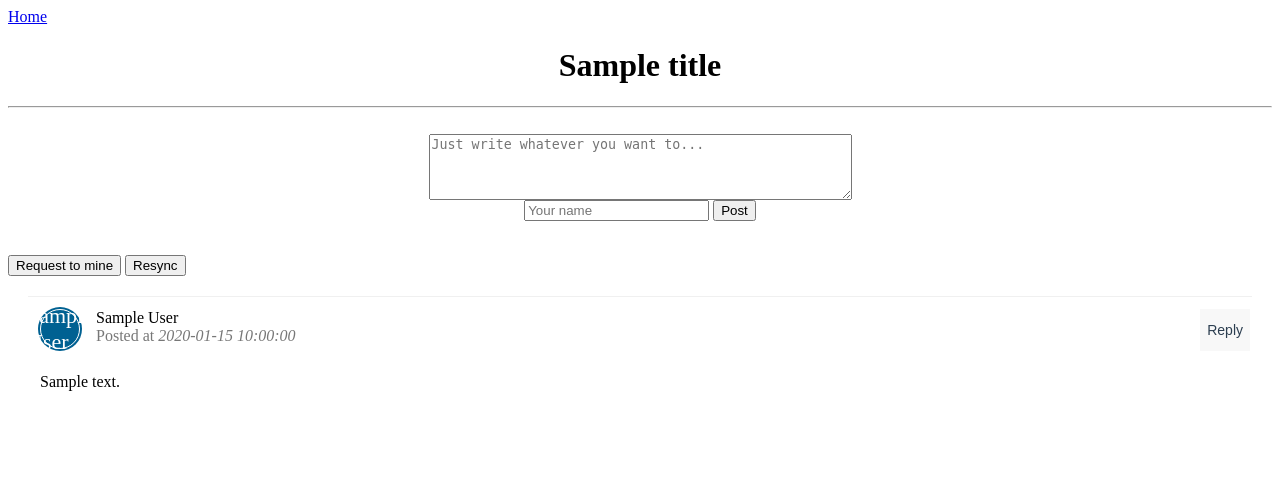
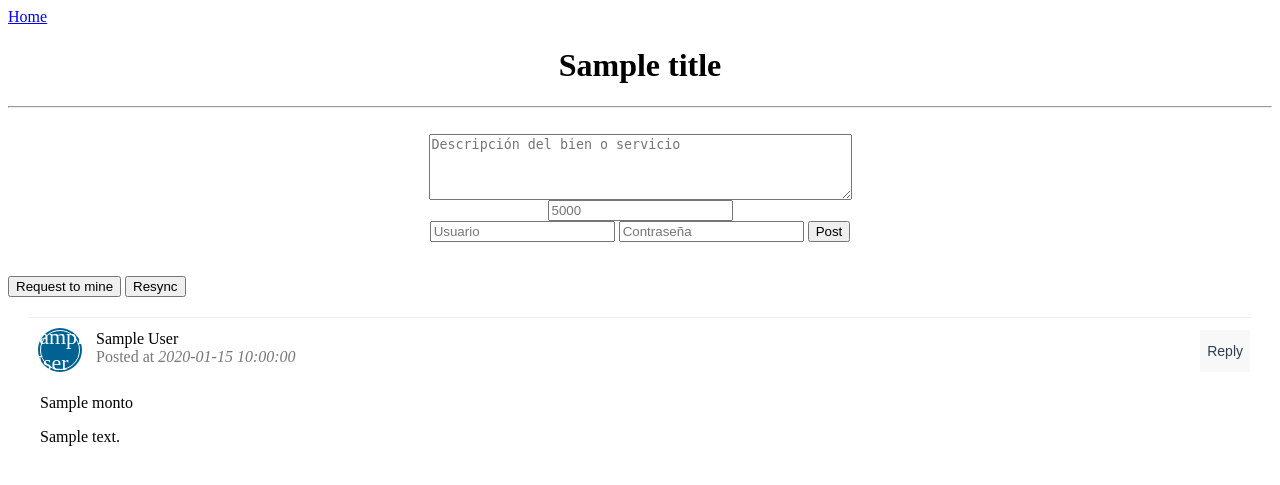
Before and after one commit to Jehosua97/Cripto, a Flask app: template app/templates/index.html in a window 1280 px wide. Shown: the top 485 px of the page. Run offline with Flask 2, Linux system fonts and the light colour scheme; the template is opened without the code that fills it: most values are stand-ins (such as "Sample title", 1, 10 or a date in 2020).

Commit message:
• Agregados campos de entrada de monto y contraseña • Agregado un archivo con control de usuarios y contraseñas • Agregado el tratamiento de la información de los nuevos campos y la lógica que verifica la autenticación

```diff
--- a/app/templates/index.html
+++ b/app/templates/index.html
@@ -6,9 +6,12 @@
 
 	<center>
 	<form action="/submit" id="textform" method="post">
-	    <textarea name="content" rows="4" cols="50" placeholder="Just write whatever you want to..."></textarea>
+	    <textarea name="content" rows="4" cols="50" placeholder="Descripción del bien o servicio" required></textarea>
 	    <br>
-	    <input type="text" name="author" placeholder="Your name">
+	    <input type="number" name="monto" placeholder="5000" min="0" required>			<!-- Campo para ingresar monto -->
+	    <br>
+	    <input type="text" name="author" placeholder="Usuario" required>
+	    <input type="password" name="contrasena" placeholder="Contraseña" required>	<!-- Campo para ingresar contraseña -->
 	    <input type="submit" value="Post">
 	</form>
 	</center>
@@ -30,6 +33,7 @@
 	   </div>
 	   <div>
 	      <div class="post_box-body">
+	      	 <p>{{post.monto}}</p>
 	         <p>{{post.content}}</p>
 	      </div>
 	   </div>
@@ -97,6 +101,17 @@
 		    outline: none;
 		    height: 42px;
 		}
+		/* Para ocultar las flechas en el campo de monto */
+		/* Chrome, Safari, Edge, Opera */
+		input::-webkit-outer-spin-button,
+		input::-webkit-inner-spin-button {
+		  -webkit-appearance: none;
+		  margin: 0;
+		}
+		/* Firefox */
+		input[type=number] {
+		  -moz-appearance: textfield;
+		}
 	</style>
     </div>
 {% endblock %}
--- a/app/views.py
+++ b/app/views.py
@@ -52,10 +52,14 @@ def submit_textarea():
     """
     post_content = request.form["content"]
     author = request.form["author"]
+    monto = request.form["monto"]
+    contrasena = request.form["contrasena"]
 
     post_object = {
         'author': author,
         'content': post_content,
+        'monto': monto,
+        'contrasena': contrasena,
     }
 
     # Submit a transaction
--- /dev/null
+++ b/login.txt
@@ -0,0 +1,3 @@
+SAT	123
+Sedena	anedeS
+hotel	trivago
--- a/node_server.py
+++ b/node_server.py
@@ -134,6 +134,12 @@ class Blockchain:
 
         return True
 
+infoLogin = {}
+with open("login.txt") as archivo:
+    for line in archivo:
+       (key, val) = line.split()
+       infoLogin[key] = val
+print(infoLogin)
 
 app = Flask(__name__)
 
@@ -150,17 +156,21 @@ peers = set()
 @app.route('/new_transaction', methods=['POST'])
 def new_transaction():
     tx_data = request.get_json()
-    required_fields = ["author", "content"]
+    required_fields = ["author", "content", "monto", "contrasena"]
 
     for field in required_fields:
         if not tx_data.get(field):
             return "Invalid transaction data", 404
 
-    tx_data["timestamp"] = time.time()
+    if tx_data.get("author") in infoLogin:                                      #Verificación de usuario en diccionario
+        if infoLogin[tx_data.get("author")] == tx_data.get("contrasena"):       #Verificación de login con diccionario
+            tx_data["timestamp"] = time.time()
 
-    blockchain.add_new_transaction(tx_data)
+            blockchain.add_new_transaction(tx_data)
 
-    return "Success", 201
+            return "Success", 201
+
+    return "Contraseña Inválida", 401
 
 
 # endpoint to return the node's copy of the chain.
```
